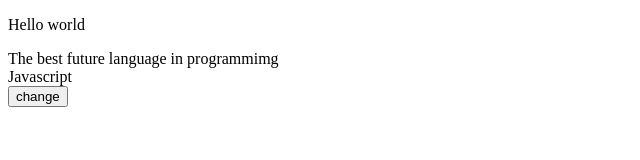
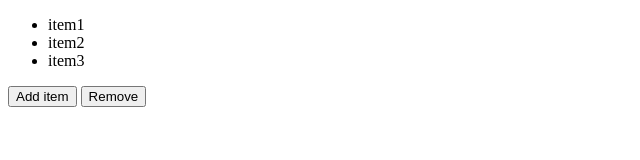
Before and after one commit to AbdifatahDeeq/Main-js, a plain HTML site: page DOM/DOM.html in a window 1280 px wide. Shown: the whole page, without its empty margins (0-640 px from the left). Drawn offline with Linux system fonts and the light colour scheme.

Commit message:
Exercise #34

```diff
--- a/DOM/DOM.html
+++ b/DOM/DOM.html
@@ -6,13 +6,14 @@
     <title>Document object model</title>
 </head>
 <body>
+<ul id="list">
+    <li>item1</li>
+    <li>item2</li>
+    <li>item3</li>
+</ul>
+  <button onclick="addItem()">Add item</button>
+  <button onclick="remove()">Remove</button>
 
-
-    <p id="head">Hello world</p>
-
-    <div > The best future language in programmimg </div>
-    <div class=" subject"> Javascript </div>
-    <button onclick="change()"> change </button>
     <script src="Dom.js"></script>
 </body>
 
--- a/DOM/Dom.js
+++ b/DOM/Dom.js
@@ -13,8 +13,38 @@
 
 
 //Exercise #33
-function change() {
-  head.textContent = "Welcome to the DOM";
+// function change() {
+//   head.textContent = "Welcome to the DOM";
+
+// }
+// function changeContent() { subject.innerHTML = "PHYTHONE"; }
+
+//Add and removing items
+
+// function addItem() {
+//   const list = document.querySelector("#list");
+//   const newItem = document.createElement("li");
+//   newItem.textContent = "item 5";
+//   list.appendChild(newItem);
+// }
+
+//Exercise #34
+const list = document.querySelector("#list")
+
+function addItem() {
+  const newItem = document.createElement("li")
+  newItem.textContent = "Item5"
+  list.appendChild(newItem);
 
 }
-function changeContent() { subject.innerHTML = "PHYTHONE"; }
+
+
+function remove() {
+  if (list.lastChild) {
+     list.removeChild(list.lastChild);
+  }
+  else {
+alert(" It is End")
+ }
+
+}
```
